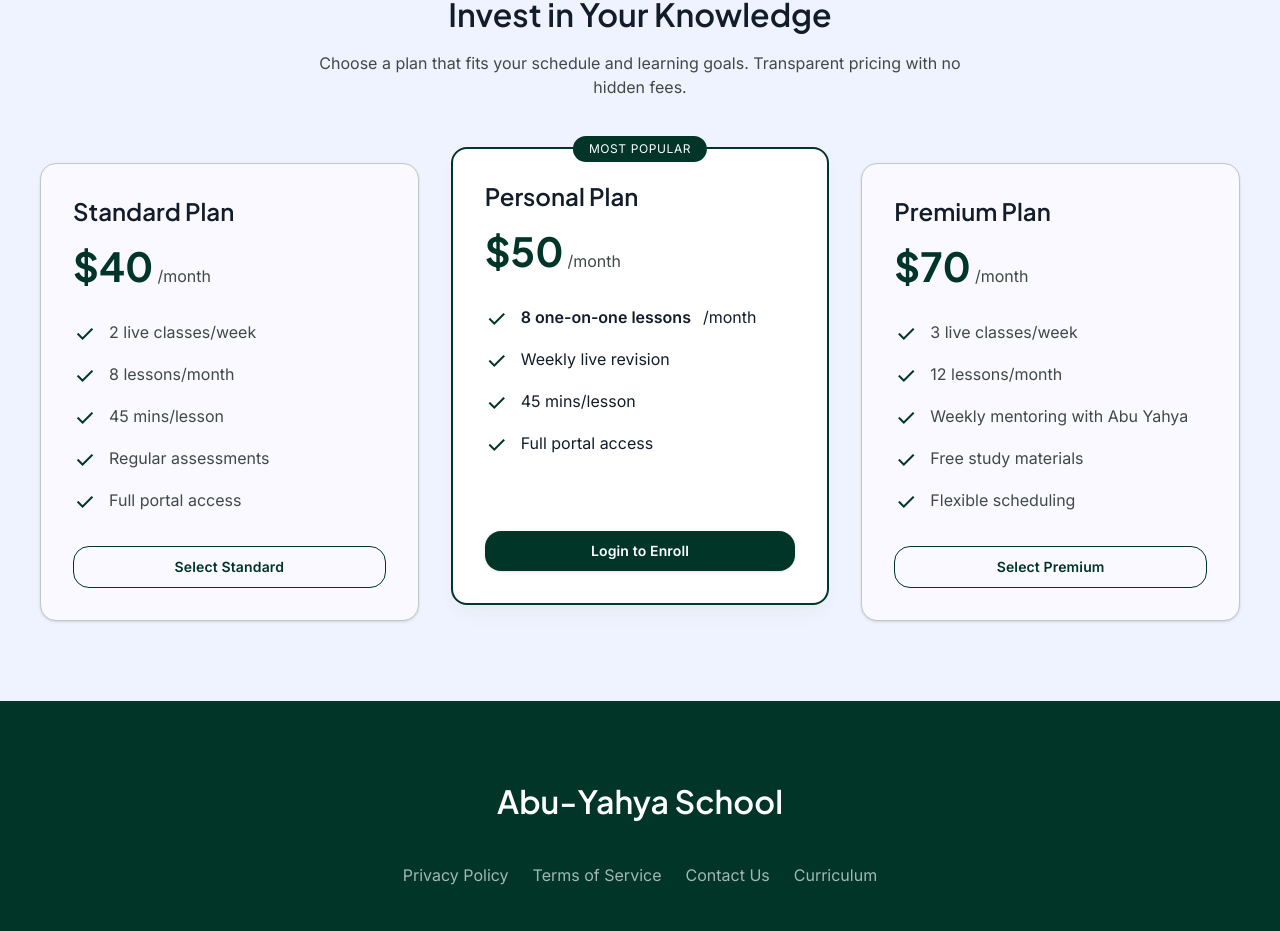
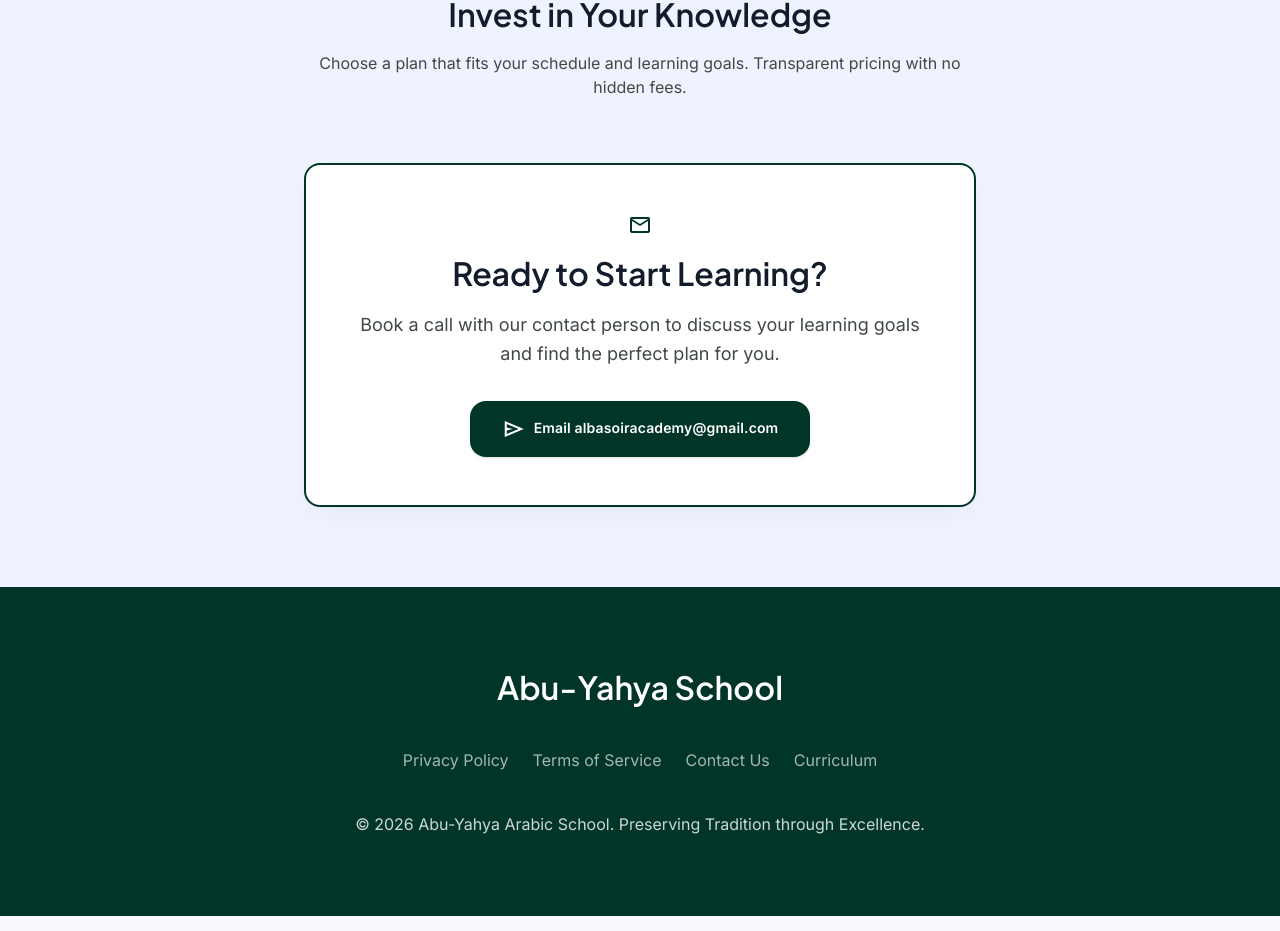
Before and after one commit to AkoniHakeem/abu-yahya-school, a Next.js app: page / in a window 1280 px wide. Shown: the part 2270-3201 px from the top of the page. Built offline with nearby package versions, Linux system fonts and the light colour scheme.

Commit message:
feat: replace pricing plans with contact email

```diff
--- a/src/app/page.tsx
+++ b/src/app/page.tsx
@@ -148,102 +148,17 @@
               <h2 className="font-headline-md text-headline-md text-on-surface mb-4">Invest in Your Knowledge</h2>
               <p className="font-body-md text-body-md text-on-surface-variant max-w-2xl mx-auto">Choose a plan that fits your schedule and learning goals. Transparent pricing with no hidden fees.</p>
             </div>
-            <div className="grid grid-cols-1 md:grid-cols-3 gap-8 items-center">
-              {/* Standard Plan */}
-              <div className="bg-surface rounded-2xl p-8 border border-outline-variant shadow-sm flex flex-col h-full">
-                <h3 className="font-headline-md text-headline-md-mobile text-on-surface mb-2">Standard Plan</h3>
-                <div className="flex items-baseline gap-1 mb-6">
-                  <span className="font-display-lg text-[40px] font-bold text-primary">$40</span>
-                  <span className="font-body-md text-body-md text-on-surface-variant">/month</span>
-                </div>
-                <ul className="space-y-4 mb-8 flex-grow">
-                  <li className="flex items-start gap-3 font-body-md text-body-md text-on-surface-variant">
-                    <span className="material-symbols-outlined text-primary text-[20px] mt-0.5">check</span>
-                    2 live classes/week
-                  </li>
-                  <li className="flex items-start gap-3 font-body-md text-body-md text-on-surface-variant">
-                    <span className="material-symbols-outlined text-primary text-[20px] mt-0.5">check</span>
-                    8 lessons/month
-                  </li>
-                  <li className="flex items-start gap-3 font-body-md text-body-md text-on-surface-variant">
-                    <span className="material-symbols-outlined text-primary text-[20px] mt-0.5">check</span>
-                    45 mins/lesson
-                  </li>
-                  <li className="flex items-start gap-3 font-body-md text-body-md text-on-surface-variant">
-                    <span className="material-symbols-outlined text-primary text-[20px] mt-0.5">check</span>
-                    Regular assessments
-                  </li>
-                  <li className="flex items-start gap-3 font-body-md text-body-md text-on-surface-variant">
-                    <span className="material-symbols-outlined text-primary text-[20px] mt-0.5">check</span>
-                    Full portal access
-                  </li>
-                </ul>
-                <button className="w-full border border-primary text-primary py-3 rounded-lg font-label-sm text-label-sm hover:bg-surface-container-high transition-colors">Select Standard</button>
-              </div>
-
-              {/* Personal Plan (Highlighted) */}
-              <div className="bg-surface-container-lowest rounded-2xl p-8 border-2 border-primary shadow-ambient flex flex-col h-full relative transform md:-translate-y-4">
-                <div className="absolute top-0 left-1/2 -translate-x-1/2 -translate-y-1/2 bg-primary text-on-primary px-4 py-1 rounded-full font-label-sm text-[12px] uppercase tracking-wider">
-                  Most Popular
-                </div>
-                <h3 className="font-headline-md text-headline-md-mobile text-on-surface mb-2">Personal Plan</h3>
-                <div className="flex items-baseline gap-1 mb-6">
-                  <span className="font-display-lg text-[40px] font-bold text-primary">$50</span>
-                  <span className="font-body-md text-body-md text-on-surface-variant">/month</span>
-                </div>
-                <ul className="space-y-4 mb-8 flex-grow">
-                  <li className="flex items-start gap-3 font-body-md text-body-md text-on-surface">
-                    <span className="material-symbols-outlined text-primary text-[20px] mt-0.5">check</span>
-                    <strong>8 one-on-one lessons</strong>/month
-                  </li>
-                  <li className="flex items-start gap-3 font-body-md text-body-md text-on-surface">
-                    <span className="material-symbols-outlined text-primary text-[20px] mt-0.5">check</span>
-                    Weekly live revision
-                  </li>
-                  <li className="flex items-start gap-3 font-body-md text-body-md text-on-surface">
-                    <span className="material-symbols-outlined text-primary text-[20px] mt-0.5">check</span>
-                    45 mins/lesson
-                  </li>
-                  <li className="flex items-start gap-3 font-body-md text-body-md text-on-surface">
-                    <span className="material-symbols-outlined text-primary text-[20px] mt-0.5">check</span>
-                    Full portal access
-                  </li>
-                </ul>
-                <Link href="/login" className="w-full bg-primary text-on-primary py-3 rounded-lg font-label-sm text-label-sm hover:bg-primary-container transition-colors shadow-sm inline-block text-center">
-                  Login to Enroll
-                </Link>
-              </div>
-
-              {/* Premium Plan */}
-              <div className="bg-surface rounded-2xl p-8 border border-outline-variant shadow-sm flex flex-col h-full">
-                <h3 className="font-headline-md text-headline-md-mobile text-on-surface mb-2">Premium Plan</h3>
-                <div className="flex items-baseline gap-1 mb-6">
-                  <span className="font-display-lg text-[40px] font-bold text-primary">$70</span>
-                  <span className="font-body-md text-body-md text-on-surface-variant">/month</span>
-                </div>
-                <ul className="space-y-4 mb-8 flex-grow">
-                  <li className="flex items-start gap-3 font-body-md text-body-md text-on-surface-variant">
-                    <span className="material-symbols-outlined text-primary text-[20px] mt-0.5">check</span>
-                    3 live classes/week
-                  </li>
-                  <li className="flex items-start gap-3 font-body-md text-body-md text-on-surface-variant">
-                    <span className="material-symbols-outlined text-primary text-[20px] mt-0.5">check</span>
-                    12 lessons/month
-                  </li>
-                  <li className="flex items-start gap-3 font-body-md text-body-md text-on-surface-variant">
-                    <span className="material-symbols-outlined text-primary text-[20px] mt-0.5">check</span>
-                    Weekly mentoring with Abu Yahya
-                  </li>
-                  <li className="flex items-start gap-3 font-body-md text-body-md text-on-surface-variant">
-                    <span className="material-symbols-outlined text-primary text-[20px] mt-0.5">check</span>
-                    Free study materials
-                  </li>
-                  <li className="flex items-start gap-3 font-body-md text-body-md text-on-surface-variant">
-                    <span className="material-symbols-outlined text-primary text-[20px] mt-0.5">check</span>
-                    Flexible scheduling
-                  </li>
-                </ul>
-                <button className="w-full border border-primary text-primary py-3 rounded-lg font-label-sm text-label-sm hover:bg-surface-container-high transition-colors">Select Premium</button>
+            <div className="flex justify-center items-center">
+              <div className="bg-surface-container-lowest rounded-2xl p-12 border-2 border-primary shadow-ambient flex flex-col items-center max-w-2xl text-center">
+                <span className="material-symbols-outlined text-primary text-[48px] mb-4">mail</span>
+                <h3 className="font-headline-md text-headline-md text-on-surface mb-4">Ready to Start Learning?</h3>
+                <p className="font-body-lg text-body-lg text-on-surface-variant mb-8">
+                  Book a call with our contact person to discuss your learning goals and find the perfect plan for you.
+                </p>
+                <a href="mailto:albasoiracademy@gmail.com" className="bg-primary text-on-primary px-8 py-4 rounded-lg font-label-sm text-label-sm shadow-sm hover:bg-primary-container transition-colors inline-flex items-center gap-2">
+                  <span className="material-symbols-outlined text-[20px]">send</span>
+                  Email albasoiracademy@gmail.com
+                </a>
               </div>
             </div>
           </div>
```
